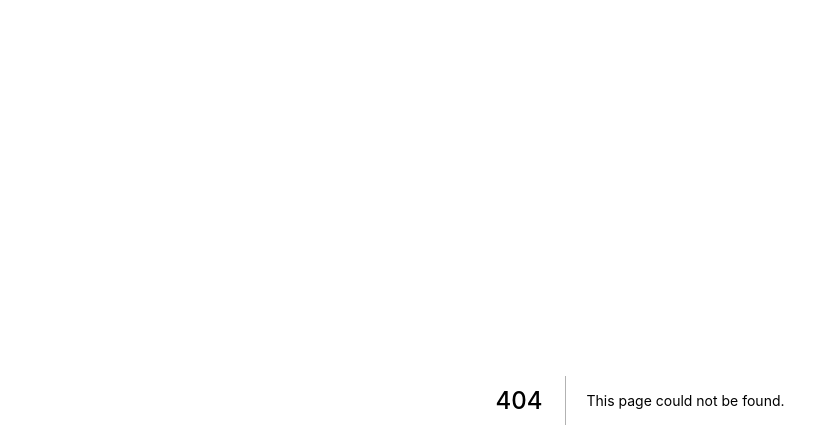
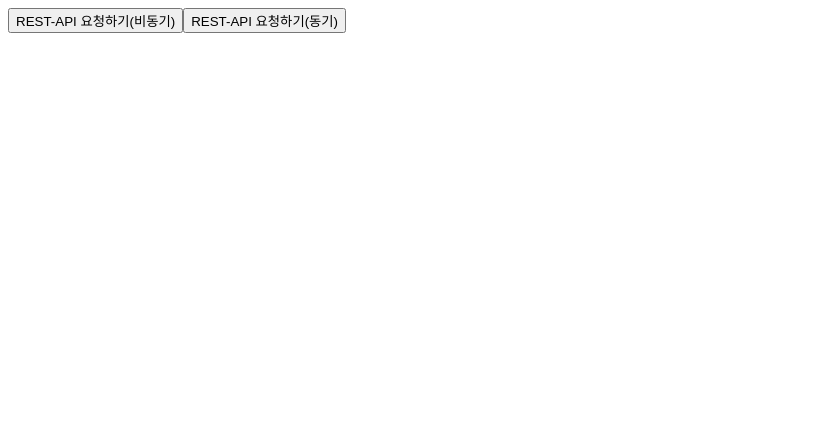
Before and after one commit to Jungdadaeng/class, a Next.js app: page /03-01-rest-get in a window 1280 px wide. Before the commit this address had no page. Shown: the top 448 px of the page, without its empty margins (0-839 px from the left). Built offline with nearby package versions, Linux system fonts and the light colour scheme.

Commit message:
async-await practice

```diff
--- /dev/null
+++ b/pages/03-01-rest-get/index.js
@@ -0,0 +1,22 @@
+import axios from "axios"
+
+export default function RestGetPage(){
+    //비동기
+    function onClickAsync(){
+        const result = axios.get('https://koreanjson.com/posts/1');
+        console.log('비동기', result);
+    }
+    //동기
+    async function onClickSync(){
+        const result = await axios.get('https://koreanjson.com/posts/1');
+        console.log('동기', result);
+    }
+
+
+    return(
+        <div>
+            <button onClick={onClickAsync}>REST-API 요청하기(비동기)</button>
+            <button onClick={onClickSync}>REST-API 요청하기(동기)</button>
+        </div>
+    )
+}
```
